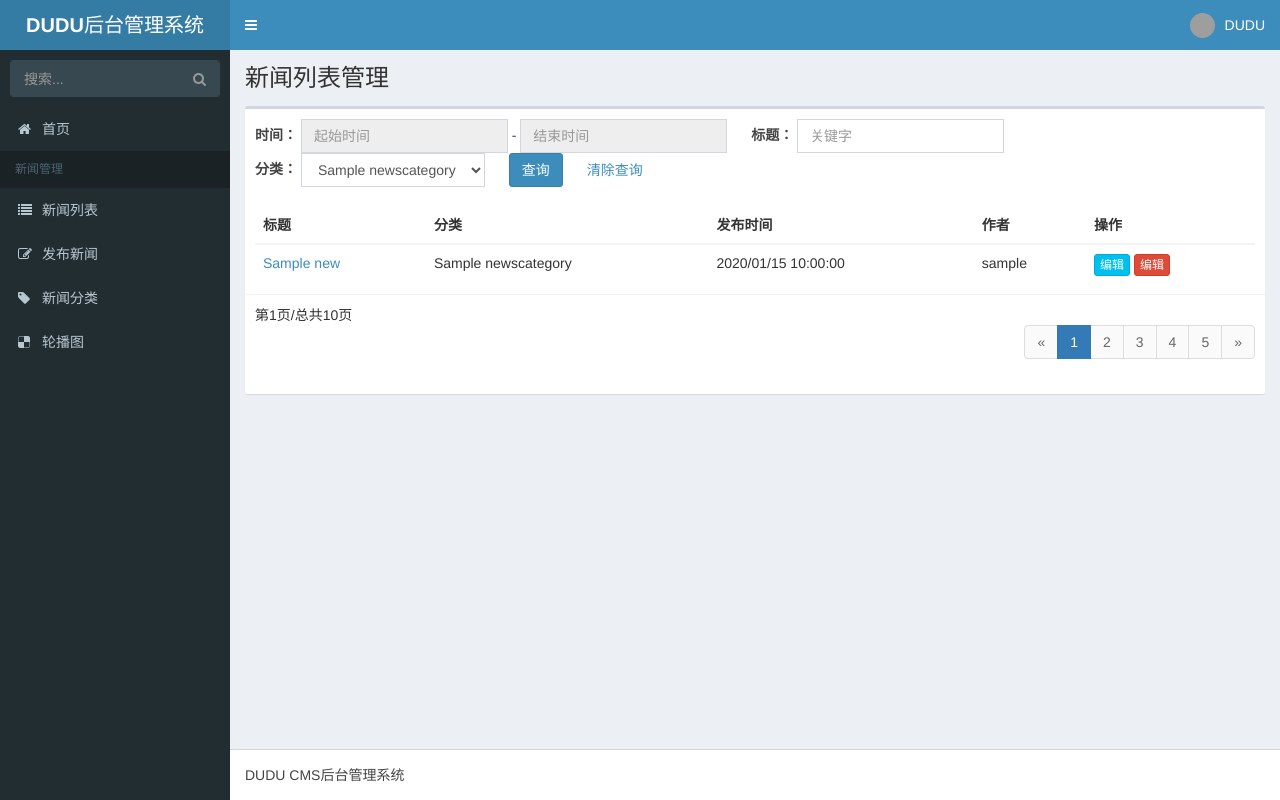
After one commit to 530893915/du_django, a Django app: page /cms/news_list/ in a window 1280 px wide. The commit adds this page. Run offline with Django 3.2, Linux system fonts and the light colour scheme; tables that the repository leaves empty hold one stand-in row (values such as "Sample post"); some libraries are stand-ins or nearby versions; grey boxes are pictures that could not be loaded.

Commit message:
Add news_list template

```diff
--- a/apps/cms/urls.py
+++ b/apps/cms/urls.py
@@ -19,4 +19,5 @@ urlpatterns = [
     path('banner_list/',views.banner_list,name='banner_list'),
     path('delete_banner/',views.delete_banner,name='delete_banner'),
     path('edit_banner/',views.edit_banner,name='edit_banner'),
+    path('news_list/',views.news_list,name='news_list'),
 ]
--- a/apps/cms/views.py
+++ b/apps/cms/views.py
@@ -14,6 +14,14 @@ from django.utils.decorators import method_decorator
 @staff_member_required(login_url='/')
 def index(request):
     return render(request,'cms/index.html')
+
+# 新闻列表管理页面
+def news_list(request):
+    context = {
+        'categories': NewsCategory.objects.all(),
+        'newses': News.objects.select_related('category','author').all()
+    }
+    return render(request,'cms/news_list.html',context=context)
 
 # 发布新闻
 @method_decorator(login_required(login_url='/account/login/'),name='dispatch')
--- a/apps/news/templatetags/news_filters.py
+++ b/apps/news/templatetags/news_filters.py
@@ -35,3 +35,10 @@ def time_since(value):
         return '%s天前'%days
     else:
         return value.strftime("%Y/%m/%d %H:%M")
+
+@register.filter
+def time_format(value):
+    if not isinstance(value,datetime):
+        return value
+    else:
+        return value.strftime("%Y/%m/%d %H:%M:%S")
--- a/templates/cms/base.html
+++ b/templates/cms/base.html
@@ -89,6 +89,12 @@
                 </li>
                 <li class="header">新闻管理</li>
                 <li>
+                    <a href="{% url 'cms:news_list' %}">
+                        <i class="fa fa-list"></i>
+                        <span>新闻列表</span>
+                    </a>
+                </li>
+                <li>
                     <a href="{% url 'cms:write_news' %}">
                         <i class="fa fa-edit"></i>
                         <span>发布新闻</span>
--- /dev/null
+++ b/templates/cms/news_list.html
@@ -0,0 +1,102 @@
+{% extends 'cms/base.html' %}
+
+{% load news_filters %}
+
+{% block title %}
+    新闻列表管理
+{% endblock %}
+
+{% block head %}
+    <style>
+        .left-group{
+            margin-right: 20px;
+        }
+    </style>
+{% endblock %}
+
+{% block content-header %}
+    <h1>新闻列表管理</h1>
+{% endblock %}
+
+{% block content %}
+<div class="box">
+    <div class="box-header">
+        <form action="" class="form-inline">
+            <div class="form-group left-group">
+                <label>时间：</label>
+                <input type="text" class="form-control" name="start" placeholder="起始时间" readonly>
+                <span>-</span>
+                <input type="text" class="form-control" name="end" placeholder="结束时间" readonly>
+            </div>
+            <div class="form-group left-group">
+                <label for="title-input">标题：</label>
+                <input type="text" class="form-control" id="title-input" name="title" placeholder="关键字">
+            </div>
+            <div class="form-group left-group">
+                <label for="category-input">分类：</label>
+                <select class="form-control" id="category-input" name="category">
+                    {% for category in categories %}
+                        <option value="{{ category.pk }}">{{ category.name }}</option>
+                    {% endfor %}
+                </select>
+            </div>
+            <div class="form-group left-group">
+                <button class="btn btn-primary">查询</button>
+            </div>
+            <div class="form-group">
+                <a href="{% url 'cms:news_list' %}">清除查询</a>
+            </div>
+        </form>
+    </div>
+    <div class="box-body">
+        <table class="table table-border">
+            <thead>
+            <tr>
+                <th>标题</th>
+                <th>分类</th>
+                <th>发布时间</th>
+                <th>作者</th>
+                <th>操作</th>
+            </tr>
+            </thead>
+            <tbody>
+                {% for news in newses %}
+                    <tr>
+                        <td><a href="{% url 'news:detail' news_id=news.pk %}">{{ news.title }}</a></td>
+                        <td>{{ news.category.name }}</td>
+                        <td>{{ news.pub_time|time_format }}</td>
+                        <td>{{ news.author.username }}</td>
+                        <td>
+                            <button class="btn btn-info btn-xs">编辑</button>
+                            <button class="btn btn-danger btn-xs">编辑</button>
+                        </td>
+                    </tr>
+                {% endfor %}
+
+            </tbody>
+        </table>
+    </div>
+    <div class="box-footer">
+        <span>第1页/总共10页</span>
+        <nav aria-label="Page navigation" class="pull-right">
+          <ul class="pagination">
+            <li>
+              <a href="#" aria-label="Previous">
+                <span aria-hidden="true">&laquo;</span>
+              </a>
+            </li>
+            <li class="active"><a href="#">1</a></li>
+            <li><a href="#">2</a></li>
+            <li><a href="#">3</a></li>
+            <li><a href="#">4</a></li>
+            <li><a href="#">5</a></li>
+            <li>
+              <a href="#" aria-label="Next">
+                <span aria-hidden="true">&raquo;</span>
+              </a>
+            </li>
+          </ul>
+        </nav>
+    </div>
+</div>
+{% endblock %}
```
